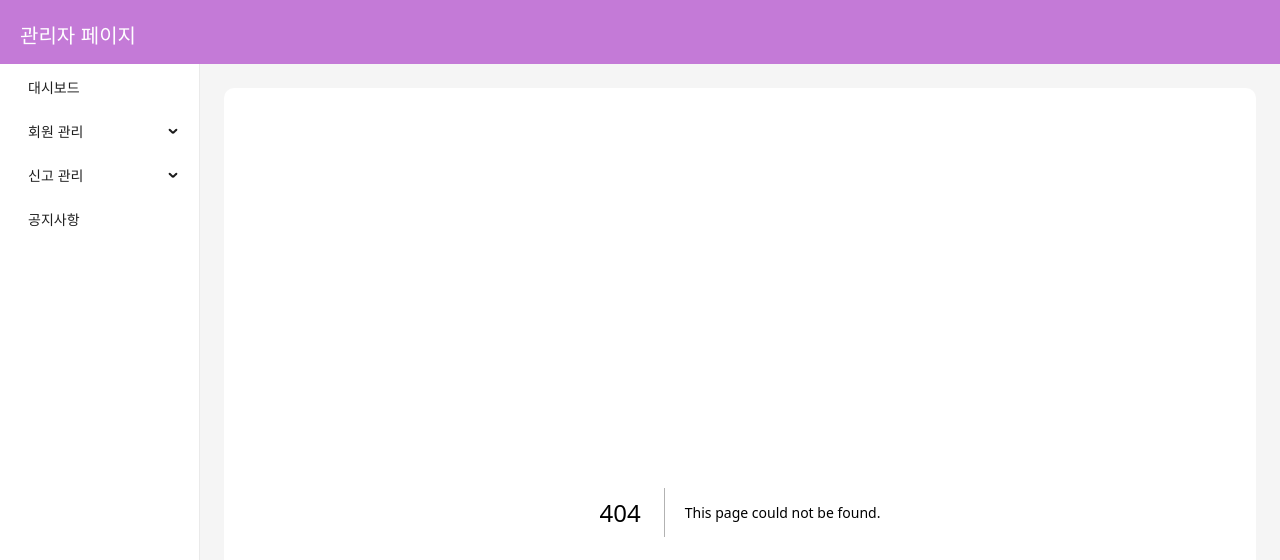
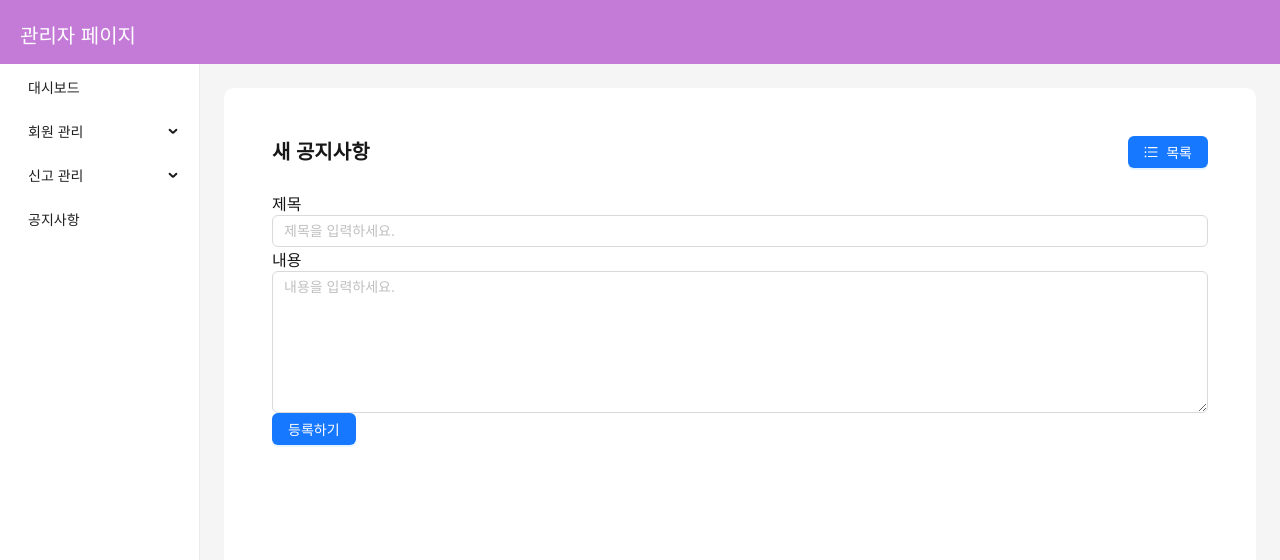
Before and after one commit to ItdaHub/admin-page, a Next.js app: page /newnotice in a window 1280 px wide. Before the commit this address had no page. Shown: the top 560 px of the page. Built offline with nearby package versions, Linux system fonts and the light colour scheme.

Commit message:
Feat: 공지사항 작성 셋팅

```diff
--- /dev/null
+++ b/src/features/NewNotice/index.tsx
@@ -0,0 +1,59 @@
+import { Button, Input } from "antd";
+import router from "next/router";
+import { NewNoticeStyled } from "./styled";
+import clsx from "clsx";
+import { UnorderedListOutlined } from "@ant-design/icons";
+import { Field, Form, Formik, FormikHelpers, FormikValues } from "formik";
+import TextArea from "antd/es/input/TextArea";
+
+interface NoticeForm {
+  title: string;
+  content: string;
+  priorityLabel: string;
+}
+
+const NewNotice = () => {
+  return (
+    <NewNoticeStyled className={clsx("newNotice-wrap")}>
+      <div className="newNotice-box">
+        <h2 className="newNotice-title">새 공지사항</h2>
+        <Button
+          type="primary"
+          icon={<UnorderedListOutlined />}
+          onClick={() => {
+            router.push("/notice");
+          }}
+        >
+          목록
+        </Button>
+      </div>
+      <Formik
+        initialValues={{ title: "", content: "", priorityLabel: "" }}
+        onSubmit={(values, { setSubmitting }) => {
+          console.log("제출됨:", values);
+          setSubmitting(false);
+        }}
+      >
+        <Form>
+          <div className="form-item">
+            <label className="form-label">제목</label>
+            <Input name="title" placeholder="제목을 입력하세요." />
+          </div>
+
+          <div className="form-item">
+            <label className="form-label">내용</label>
+            <TextArea
+              name="content"
+              rows={6}
+              maxLength={1000}
+              placeholder="내용을 입력하세요."
+            />
+          </div>
+          <Button type="primary">등록하기</Button>
+        </Form>
+      </Formik>
+    </NewNoticeStyled>
+  );
+};
+
+export default NewNotice;
--- /dev/null
+++ b/src/features/NewNotice/styled.ts
@@ -0,0 +1,19 @@
+import styled from "styled-components";
+
+export const NewNoticeStyled = styled.div`
+  &.newNotice-wrap {
+    padding: 24px;
+
+    .newNotice-box {
+      display: flex;
+      justify-content: space-between;
+      margin-bottom: 16px;
+
+      .newNotice-title {
+        font-size: 20px;
+        font-weight: bolder;
+        margin-bottom: 10px;
+      }
+    }
+  }
+`;
--- /dev/null
+++ b/src/pages/newnotice/index.tsx
@@ -0,0 +1,7 @@
+import NewNotice from "@/features/NewNotice";
+
+const newnotice = () => {
+  return <NewNotice />;
+};
+
+export default newnotice;
```
Also changed, not shown: src/features/Notice/index.tsx (+10 -1 lines).
